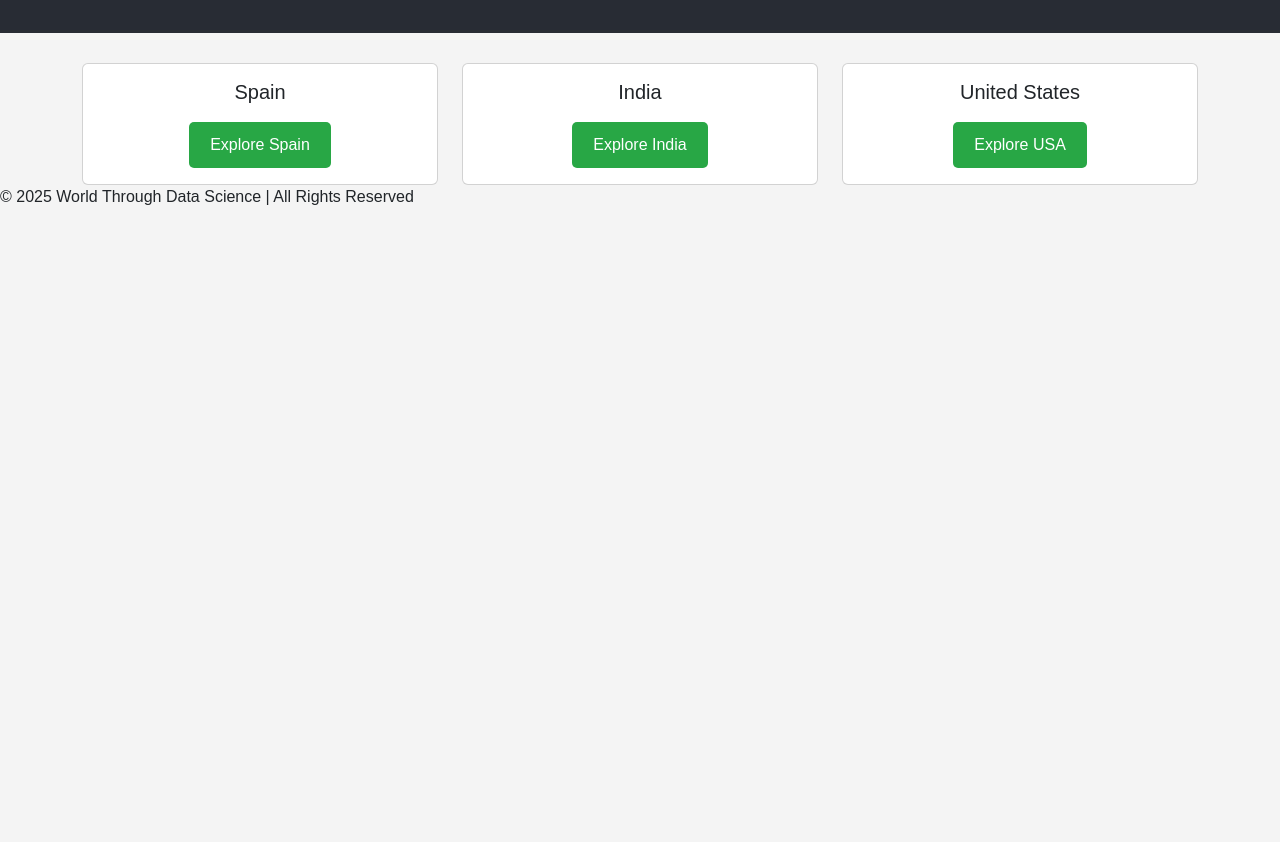
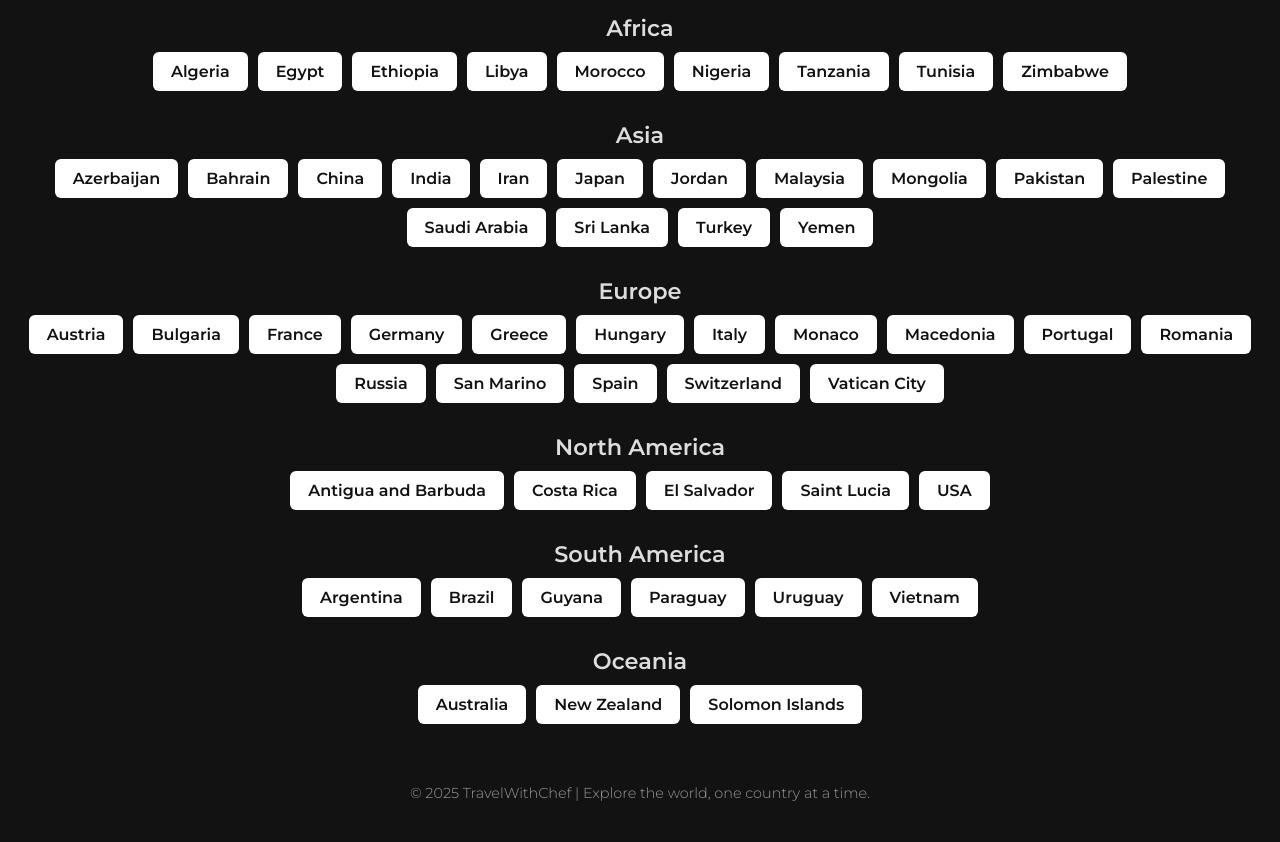
Before and after one commit to travelwithchef/World-Through-Data-Science-, a plain HTML site: page explore.html in a window 1280 px wide. Shown: the part 103-945 px from the top of the page. Before the commit the page ends 800 px from the top, so only its background shows below. Drawn offline with nearby package versions, Linux system fonts and the light colour scheme.

Commit message:
Update explore.html

```diff
--- a/explore.html
+++ b/explore.html
@@ -1,85 +1,159 @@
 <!DOCTYPE html>
 <html lang="en">
 <head>
-    <meta charset="UTF-8">
-    <meta name="viewport" content="width=device-width, initial-scale=1.0">
-    <meta http-equiv="X-UA-Compatible" content="ie=edge">
-    <title>Explore Countries - World Through Data Science</title>
-    <!-- Bootstrap 5 CSS -->
-    <link href="https://cdn.jsdelivr.net/npm/bootstrap@5.3.0-alpha1/dist/css/bootstrap.min.css" rel="stylesheet">
+  <meta charset="UTF-8" />
+  <meta name="viewport" content="width=device-width, initial-scale=1.0"/>
+  <title>Explore Countries</title>
+  <link href="https://fonts.googleapis.com/css2?family=Montserrat:wght@300;600&display=swap" rel="stylesheet">
   <style>
+    * {
+      margin: 0;
+      padding: 0;
+      font-family: 'Montserrat', sans-serif;
+      box-sizing: border-box;
+    }
+
     body {
-            background-color: #f4f4f4;
-            font-family: Arial, sans-serif;
-        }
-        header {
-            background-color: #282c34;
-            color: white;
-            padding: 20px 0;
+      background-color: #121212;
+      color: #f5f5f5;
+      padding: 40px 20px;
       text-align: center;
     }
-        .container {
+
+    h1 {
+      font-size: 2.4rem;
+      margin-bottom: 30px;
+      color: #ffffff;
+    }
+
+    .regions {
       margin-top: 30px;
     }
-        .btn-country {
-            background-color: #28a745;
-            color: white;
-            font-size: 1rem;
-            padding: 10px 20px;
-            border-radius: 5px;
-            margin-top: 10px;
+
+    h2 {
+      color: #dddddd;
+      font-size: 1.4rem;
+      margin-top: 30px;
     }
-        .btn-country:hover {
-            background-color: #218838;
+
+    .country-list {
+      display: flex;
+      flex-wrap: wrap;
+      gap: 10px;
+      justify-content: center;
+      margin: 10px 0 30px;
+    }
+
+    .country-button {
+      background-color: #ffffff;
+      color: #121212;
+      padding: 10px 18px;
+      border: none;
+      border-radius: 6px;
+      font-weight: 600;
+      cursor: pointer;
+      transition: background 0.3s;
+      text-decoration: none;
+    }
+
+    .country-button:hover {
+      background-color: #cccccc;
+    }
+
+    footer {
+      margin-top: 60px;
+      font-size: 0.9rem;
+      color: #999;
     }
   </style>
 </head>
 <body>
+  <h1>Explore Countries by Region</h1>
 
-    <!-- Header Section -->
-    <header>
-        <h1>Explore Countries</h1>
-        <p>Select a country to explore street views and data insights.</p>
-    </header>
+  <div class="regions">
 
-    <!-- Countries List Section -->
-    <div class="container">
-        <div class="row">
-            <!-- Example Countries -->
-            <div class="col-md-4">
-                <div class="card">
-                    <div class="card-body text-center">
-                        <h5 class="card-title">Spain</h5>
-                        <a href="spain.html" class="btn btn-country">Explore Spain</a>
-                    </div>
-                </div>
-            </div>
-            <div class="col-md-4">
-                <div class="card">
-                    <div class="card-body text-center">
-                        <h5 class="card-title">India</h5>
-                        <a href="india.html" class="btn btn-country">Explore India</a>
-                    </div>
-                </div>
-            </div>
-            <div class="col-md-4">
-                <div class="card">
-                    <div class="card-body text-center">
-                        <h5 class="card-title">United States</h5>
-                        <a href="us.html" class="btn btn-country">Explore USA</a>
-                    </div>
-                </div>
-            </div>
-        </div>
+    <h2>Africa</h2>
+    <div class="country-list">
+      <a class="country-button">Algeria</a>
+      <a class="country-button">Egypt</a>
+      <a class="country-button">Ethiopia</a>
+      <a class="country-button">Libya</a>
+      <a class="country-button">Morocco</a>
+      <a class="country-button">Nigeria</a>
+      <a class="country-button">Tanzania</a>
+      <a class="country-button">Tunisia</a>
+      <a class="country-button">Zimbabwe</a>
     </div>
 
-    <!-- Footer Section -->
+    <h2>Asia</h2>
+    <div class="country-list">
+      <a class="country-button">Azerbaijan</a>
+      <a class="country-button">Bahrain</a>
+      <a class="country-button">China</a>
+      <a class="country-button">India</a>
+      <a class="country-button">Iran</a>
+      <a class="country-button">Japan</a>
+      <a class="country-button">Jordan</a>
+      <a class="country-button">Malaysia</a>
+      <a class="country-button">Mongolia</a>
+      <a class="country-button">Pakistan</a>
+      <a class="country-button">Palestine</a>
+      <a class="country-button">Saudi Arabia</a>
+      <a class="country-button">Sri Lanka</a>
+      <a class="country-button">Turkey</a>
+      <a class="country-button">Yemen</a>
+    </div>
+
+    <h2>Europe</h2>
+    <div class="country-list">
+      <a class="country-button">Austria</a>
+      <a class="country-button">Bulgaria</a>
+      <a class="country-button">France</a>
+      <a class="country-button">Germany</a>
+      <a class="country-button">Greece</a>
+      <a class="country-button">Hungary</a>
+      <a class="country-button">Italy</a>
+      <a class="country-button">Monaco</a>
+      <a class="country-button">Macedonia</a>
+      <a class="country-button">Portugal</a>
+      <a class="country-button">Romania</a>
+      <a class="country-button">Russia</a>
+      <a class="country-button">San Marino</a>
+      <a class="country-button">Spain</a>
+      <a class="country-button">Switzerland</a>
+      <a class="country-button">Vatican City</a>
+    </div>
+
+    <h2>North America</h2>
+    <div class="country-list">
+      <a class="country-button">Antigua and Barbuda</a>
+      <a class="country-button">Costa Rica</a>
+      <a class="country-button">El Salvador</a>
+      <a class="country-button">Saint Lucia</a>
+      <a class="country-button">USA</a>
+    </div>
+
+    <h2>South America</h2>
+    <div class="country-list">
+      <a class="country-button">Argentina</a>
+      <a class="country-button">Brazil</a>
+      <a class="country-button">Guyana</a>
+      <a class="country-button">Paraguay</a>
+      <a class="country-button">Uruguay</a>
+      <a class="country-button">Vietnam</a>
+    </div>
+
+    <h2>Oceania</h2>
+    <div class="country-list">
+      <a class="country-button">Australia</a>
+      <a class="country-button">New Zealand</a>
+      <a class="country-button">Solomon Islands</a>
+    </div>
+
+  </div>
+
   <footer>
-        <p>&copy; 2025 World Through Data Science | All Rights Reserved</p>
+    &copy; 2025 TravelWithChef | Explore the world, one country at a time.
   </footer>
-
-    <!-- Bootstrap 5 JS and Popper.js (for responsiveness) -->
-    <script src="https://cdn.jsdelivr.net/npm/@popperjs/core@2.10.2/dist/umd/popper.min.js"></script>
-    <script src="https://cdn.jsdelivr.net/npm/bootstrap@5.3.0-alpha1/dist/js/bootstrap.min.js"></script>
 </body>
 </html>
```
Lines whose indentation alone changed are shown as unchanged.
